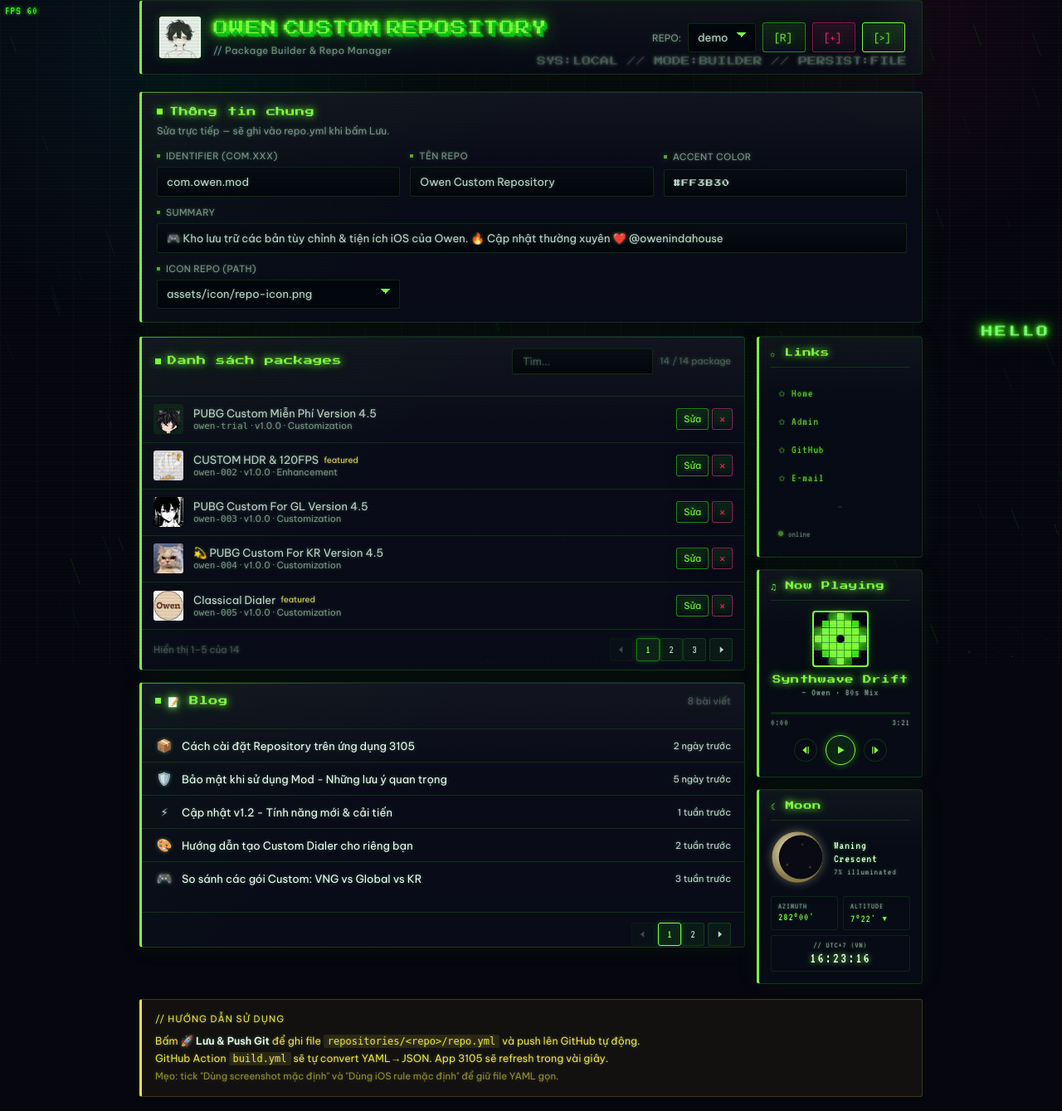
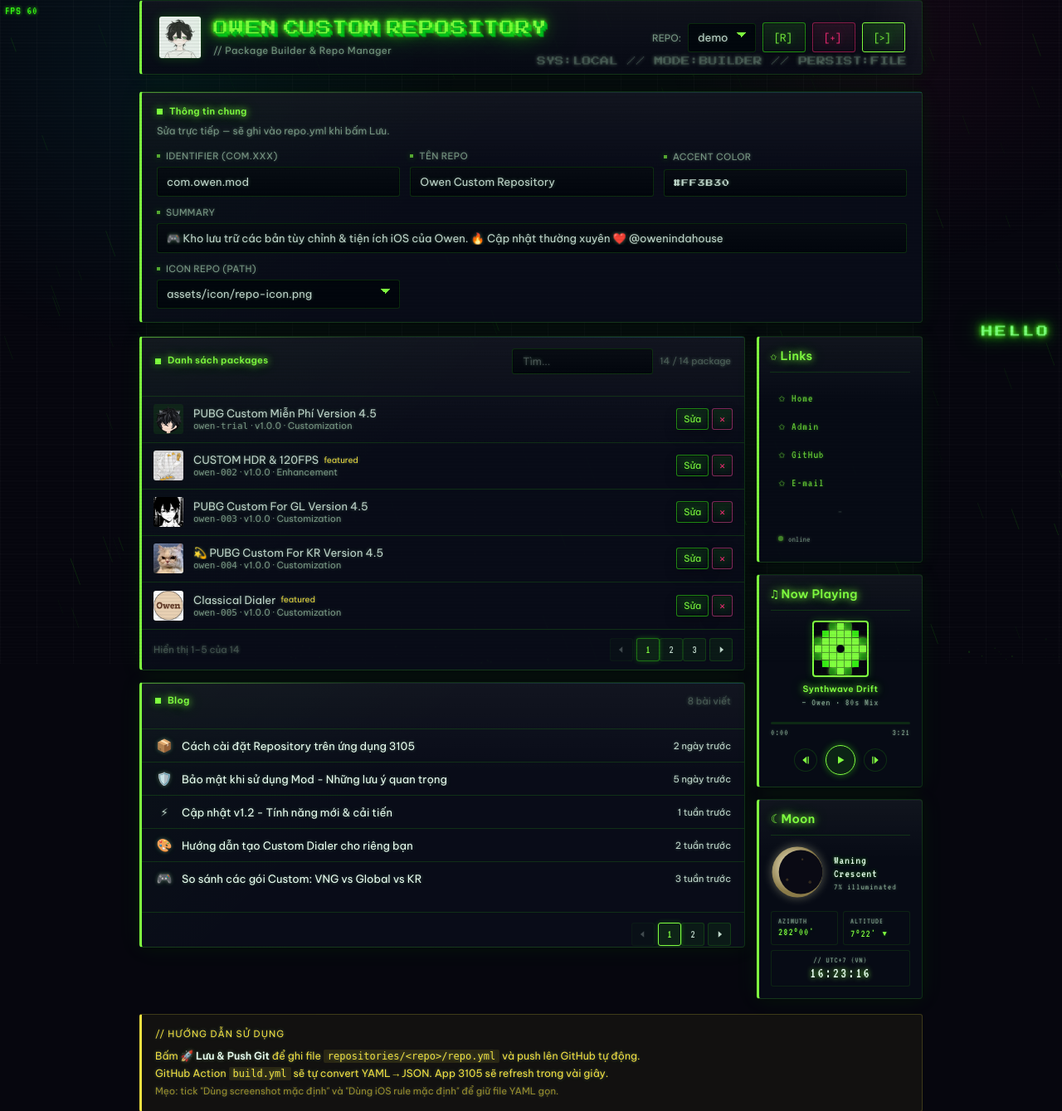
Before and after one commit to NgynKhoa/3105-repo, a Flask app: page / in a window 1280 px wide. Shown: the top 1339 px of the page at 83% size. Run offline with Flask 3, Linux system fonts and the light colour scheme.

Commit message:
fix: all titles -> Be Vietnam Pro; remove blog icon emoji
Co-authored-by: Cursor <cursoragent@cursor.com>

```diff
--- a/admin/templates/index.html
+++ b/admin/templates/index.html
@@ -509,11 +509,12 @@
     .modal-header h3,
     .star-title,
     .mp-title {
-      font-family: 'Press Start 2P', monospace;
-      font-size: 0.65rem;
+      font-family: 'Be Vietnam Pro', monospace;
+      font-size: 0.9rem;
+      font-weight: 600;
       color: var(--neon);
       text-shadow: 0 0 8px var(--neon), 0 0 18px rgba(var(--neon-rgb), 0.4);
-      letter-spacing: 0.5px;
+      letter-spacing: 0.3px;
     }
 
     .section-title {
@@ -1919,7 +1920,7 @@
       <section class="box" id="blog-section" style="padding:0; overflow:hidden;">
         <div style="padding:14px 16px; border-bottom:1px solid var(--border);">
           <div class="pkg-header">
-            <div class="section-title" style="margin-bottom:0;">📝 Blog</div>
+            <div class="section-title" style="margin-bottom:0;">Blog</div>
             <div class="pkg-search-wrap">
               <span id="blogCount">0 bài viết</span>
             </div>
@@ -2067,7 +2068,7 @@
   <div id="toast"></div>
 
   <!-- App JS -->
-  <script src="/admin/static/app.js?v=13"></script>
+  <script src="/admin/static/app.js?v=14"></script>
   <!-- Bootstrap data -->
   <script>{{ bootstrap_js | safe }}</script>
 
```
